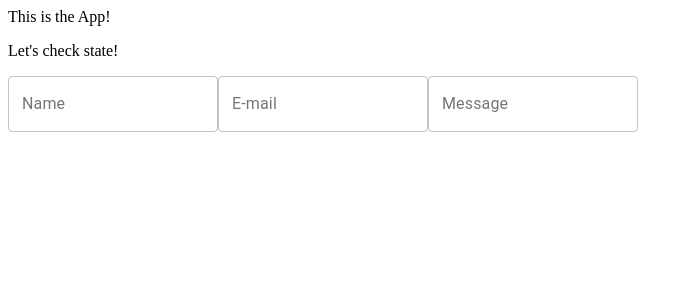
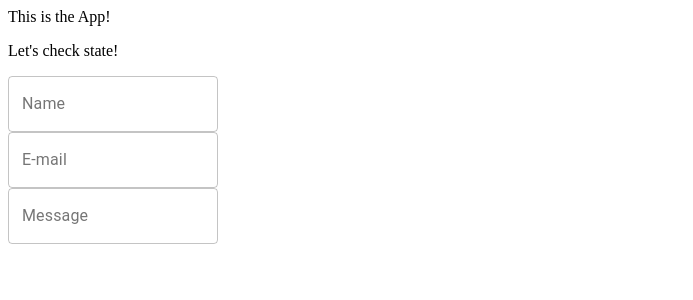
Before and after one commit to mealthebear/quick-mail, a React app: page / in a window 1280 px wide. Shown: the top 300 px of the page, without its empty margins (0-693 px from the left). Built offline with nearby package versions, Linux system fonts and the light colour scheme; the HTML template or start-up script is replaced by a standard one.

Commit message:
Vertically stacked inputs and added spacing

```diff
--- a/client/src/components/Form.js
+++ b/client/src/components/Form.js
@@ -1,15 +1,5 @@
 import React, { Component } from 'react';
-// import { makeStyles } from '@material-ui/core/styles';
 import TextField from '@material-ui/core/TextField';
-
-// const useStyles = makeStyles(theme => ({
-//     root: {
-//         '& .MuliTextField-root': {
-//             margin: theme.spacing(1),
-//             width: 200,
-//         },
-//     },
-// }));
 
 export default class Form extends Component {
     constructor(props) {
@@ -43,16 +33,20 @@ export default class Form extends Component {
                 <p onClick={this.checkState}>Let's check state!</p>
                 <form noValidate autoComplete='off'>
                     <div>
+                        <div className="input-section">
                             <TextField
                                 error={ this.state.nameError ? true : false }
                                 helperText={ this.state.nameError ? 'Please enter a name' : null }
                                 id='outlined-multiline-flexible'
                                 label={ !this.state.nameError ? 'Name' : 'Error' }
+                                mr={10}
                                 multiline
                                 name='name'
                                 onChange={this.handleChange}
                                 variant='outlined'
                             />
+                        </div>
+                        <div className="input-section">
                             <TextField
                                 error={ this.state.emailError ? true : false }
                                 helperText={ this.state.emailError ? 'Please enter a valid e-mail' : null }
@@ -63,6 +57,8 @@ export default class Form extends Component {
                                 onChange={this.handleChange}
                                 variant='outlined'
                             />
+                        </div>
+                        <div className="input-section">
                             <TextField
                                 error={ this.state.messageError ? true : false }
                                 helperText={ this.state.messageError ? 'Please enter a message' : null }
@@ -74,6 +70,7 @@ export default class Form extends Component {
                                 variant='outlined'
                             />
                         </div>
+                    </div>
                 </form>
             </div>
         )
```
Also changed, not shown: 2 other files (tests, documents, lock files or other folders). Lines whose indentation alone changed are shown as unchanged.
